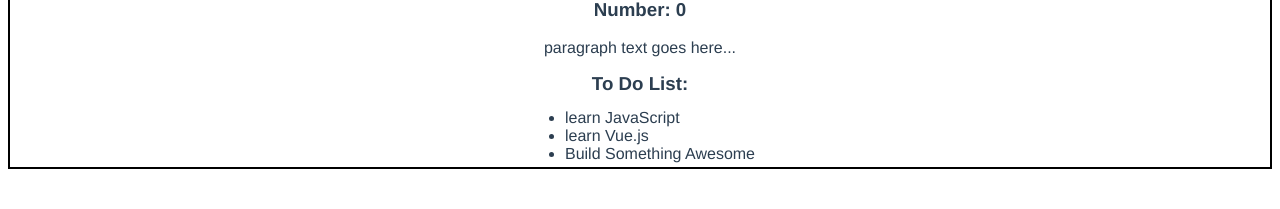
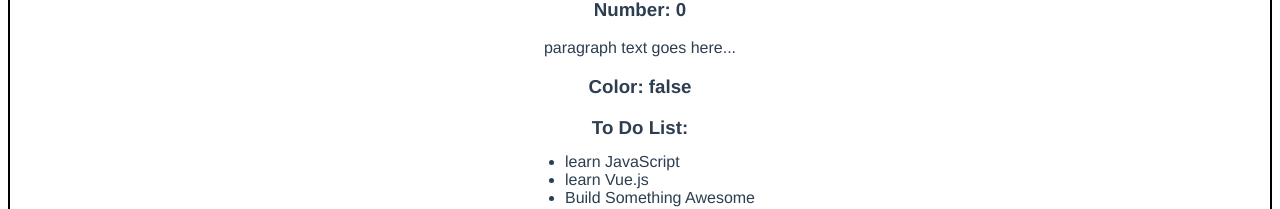
Before and after one commit to BenSolt/vue-app1, a Vue app: page / in a window 1280 px wide. Shown: the part 355-564 px from the top of the page. Built offline with nearby package versions, Linux system fonts and the light colour scheme.

Commit message:
trying to toggle todo item color

```diff
--- a/src/components/MyHelloWorld.vue
+++ b/src/components/MyHelloWorld.vue
@@ -5,11 +5,11 @@
         <button @click="subtract">Subtract</button>
         <h3>Number: {{ count }}</h3>
         <p>paragraph text goes here...</p>
-
+        <h3>Color: {{ color }}</h3>
         <h3 class="todoTitle">To Do List:</h3>
         <div class="todo-list">
             <ul class="todoBox">
-                <li v-for="x in todos" :key="x.id">
+                <li class="initial" :class="{ color }"  @click="changeColor" v-for="x in todos" :key="x.id">
                     {{ x.text }}
                 </li>
             </ul>
@@ -30,7 +30,8 @@ export default {
                 { text: 'learn Vue.js' },
                 { text: 'Build Something Awesome' }
             ],
-            count: 0
+            count: 0,
+            color: false
         };
     },
     methods: {
@@ -41,6 +42,9 @@ export default {
         subtract() {
             this.count--
         },
+        changeColor() {
+            this.color = !this.color
+        }
 
     },
 };
--- a/src/css/style.css
+++ b/src/css/style.css
@@ -26,3 +26,7 @@ button:hover {
     margin: 4px;
     text-align: left;
 }
+
+.color {
+    color: red;
+}
```
